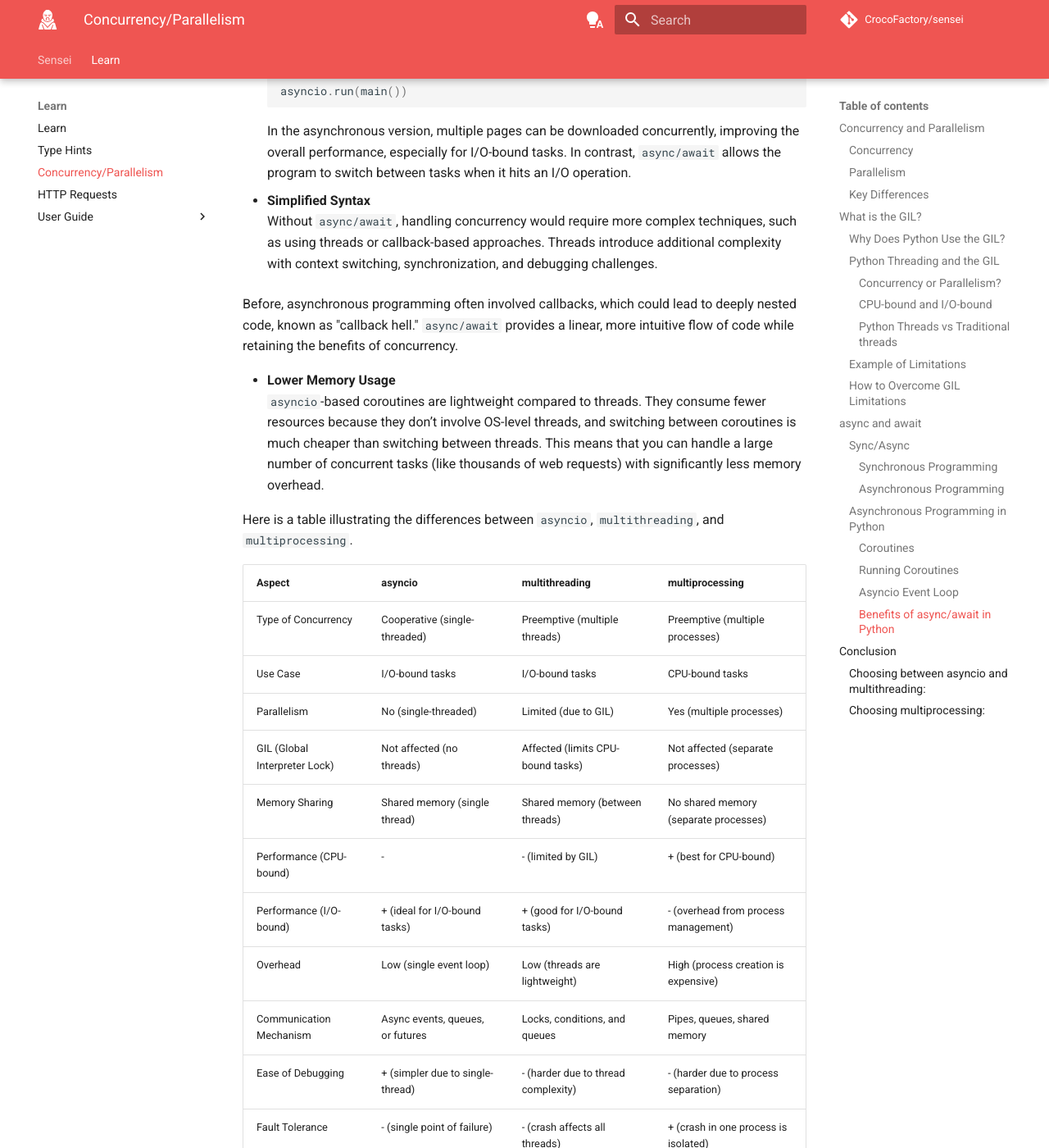
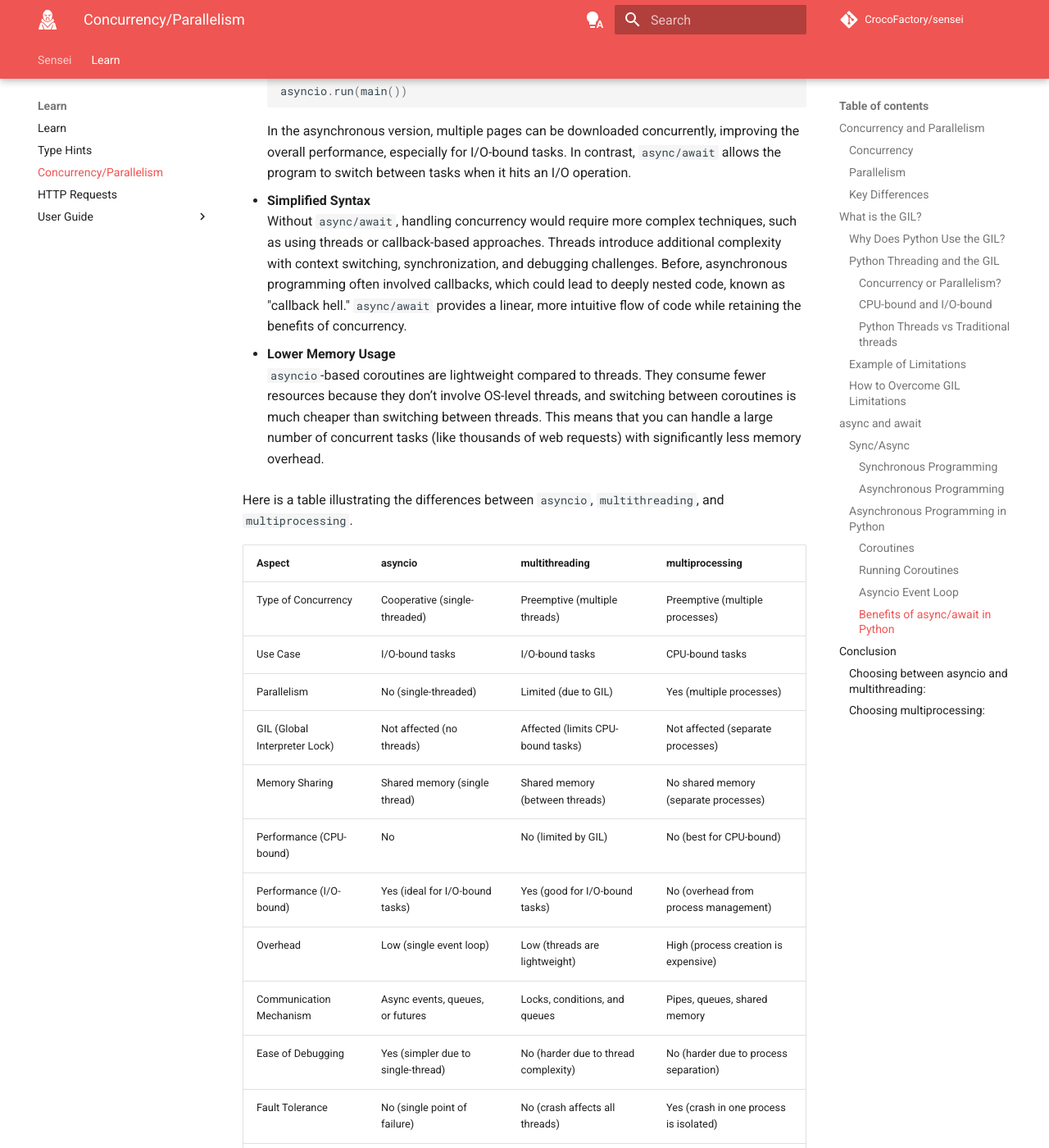
Before and after one commit to CrocoFactory/sensei, an MkDocs documentation site: the page built from docs/learn/concurrency_parallelism.md, in a window 1280 px wide and 1400 px high, scrolled down 9075 px. Shown: the whole window at 82% size. Built offline with MkDocs 1.6.1 and Material for MkDocs 9.7.7, drawn with Linux system fonts in a browser that asks for light colours; comment, search, counter and statistics services are not loaded.

Commit message:
Updating docs

```diff
--- a/docs/learn/concurrency_parallelism.md
+++ b/docs/learn/concurrency_parallelism.md
@@ -304,9 +304,8 @@ You can think of the event loop as a conductor, coordinating when each coroutine
 
 * **Simplified Syntax**
   Without `async/await`, handling concurrency would require more complex techniques, such as using threads or
-  callback-based
-  approaches. Threads introduce additional complexity with context switching, synchronization, and debugging challenges.
-
+  callback-based approaches.
+  Threads introduce additional complexity with context switching, synchronization, and debugging challenges.
   Before, asynchronous programming often involved callbacks, which could lead to deeply nested code, known
   as "callback hell." `async/await` provides a linear, more intuitive flow of code while retaining the benefits of
   concurrency.
@@ -319,22 +318,22 @@ You can think of the event loop as a conductor, coordinating when each coroutine
 
 Here is a table illustrating the differences between `asyncio`, `multithreading`, and `multiprocessing`.
 
-| Aspect                        | asyncio                            | multithreading                        | multiprocessing                     |
-|--------------------------------|--------------------------------------|----------------------------------------|---------------------------------------|
-| Type of Concurrency        | Cooperative (single-threaded)        | Preemptive (multiple threads)          | Preemptive (multiple processes)       |
-| Use Case                   | I/O-bound tasks                      | I/O-bound tasks                        | CPU-bound tasks                       |
-| Parallelism                | No (single-threaded)                 | Limited (due to GIL)                   | Yes (multiple processes)              |
-| GIL (Global Interpreter Lock) | Not affected (no threads)            | Affected (limits CPU-bound tasks)      | Not affected (separate processes)     |
-| Memory Sharing             | Shared memory (single thread)        | Shared memory (between threads)        | No shared memory (separate processes) |
-| Performance (CPU-bound)    | -                                    | - (limited by GIL)                     | + (best for CPU-bound)                |
-| Performance (I/O-bound)    | + (ideal for I/O-bound tasks)        | + (good for I/O-bound tasks)           | - (overhead from process management)  |
-| Overhead                   | Low (single event loop)              | Low (threads are lightweight)          | High (process creation is expensive)  |
-| Communication Mechanism    | Async events, queues, or futures     | Locks, conditions, and queues          | Pipes, queues, shared memory          |
-| Ease of Debugging          | + (simpler due to single-thread)     | - (harder due to thread complexity)    | - (harder due to process separation)  |
-| Fault Tolerance            | - (single point of failure)          | - (crash affects all threads)          | + (crash in one process is isolated)  |
-| Context Switching Cost     | Minimal (no thread switching)        | Moderate (thread switching)            | High (process switching)              |
-| Scalability                | Good for handling many I/O tasks     | Limited by GIL                         | Excellent for scaling CPU-bound tasks |
-| Best For                   | Web servers, networking, I/O-bound tasks | Background tasks, I/O-bound parallelism | Heavy CPU-bound computation tasks     |
+| Aspect                        | asyncio                                  | multithreading                          | multiprocessing                        |
+|-------------------------------|------------------------------------------|-----------------------------------------|----------------------------------------|
+| Type of Concurrency           | Cooperative (single-threaded)            | Preemptive (multiple threads)           | Preemptive (multiple processes)        |
+| Use Case                      | I/O-bound tasks                          | I/O-bound tasks                         | CPU-bound tasks                        |
+| Parallelism                   | No (single-threaded)                     | Limited (due to GIL)                    | Yes (multiple processes)               |
+| GIL (Global Interpreter Lock) | Not affected (no threads)                | Affected (limits CPU-bound tasks)       | Not affected (separate processes)      |
+| Memory Sharing                | Shared memory (single thread)            | Shared memory (between threads)         | No shared memory (separate processes)  |
+| Performance (CPU-bound)       | No                                       | No (limited by GIL)                     | No (best for CPU-bound)                |
+| Performance (I/O-bound)       | Yes (ideal for I/O-bound tasks)          | Yes (good for I/O-bound tasks)          | No (overhead from process management)  |
+| Overhead                      | Low (single event loop)                  | Low (threads are lightweight)           | High (process creation is expensive)   |
+| Communication Mechanism       | Async events, queues, or futures         | Locks, conditions, and queues           | Pipes, queues, shared memory           |
+| Ease of Debugging             | Yes (simpler due to single-thread)       | No (harder due to thread complexity)    | No (harder due to process separation)  |
+| Fault Tolerance               | No (single point of failure)             | No (crash affects all threads)          | Yes (crash in one process is isolated) |
+| Context Switching Cost        | Minimal (no thread switching)            | Moderate (thread switching)             | High (process switching)               |
+| Scalability                   | Good for handling many I/O tasks         | Limited by GIL                          | Excellent for scaling CPU-bound tasks  |
+| Best For                      | Web servers, networking, I/O-bound tasks | Background tasks, I/O-bound parallelism | Heavy CPU-bound computation tasks      |
 
 
 ---
```
Also changed, not shown: docs/learn/http_requests.md (+5 -3 lines).
